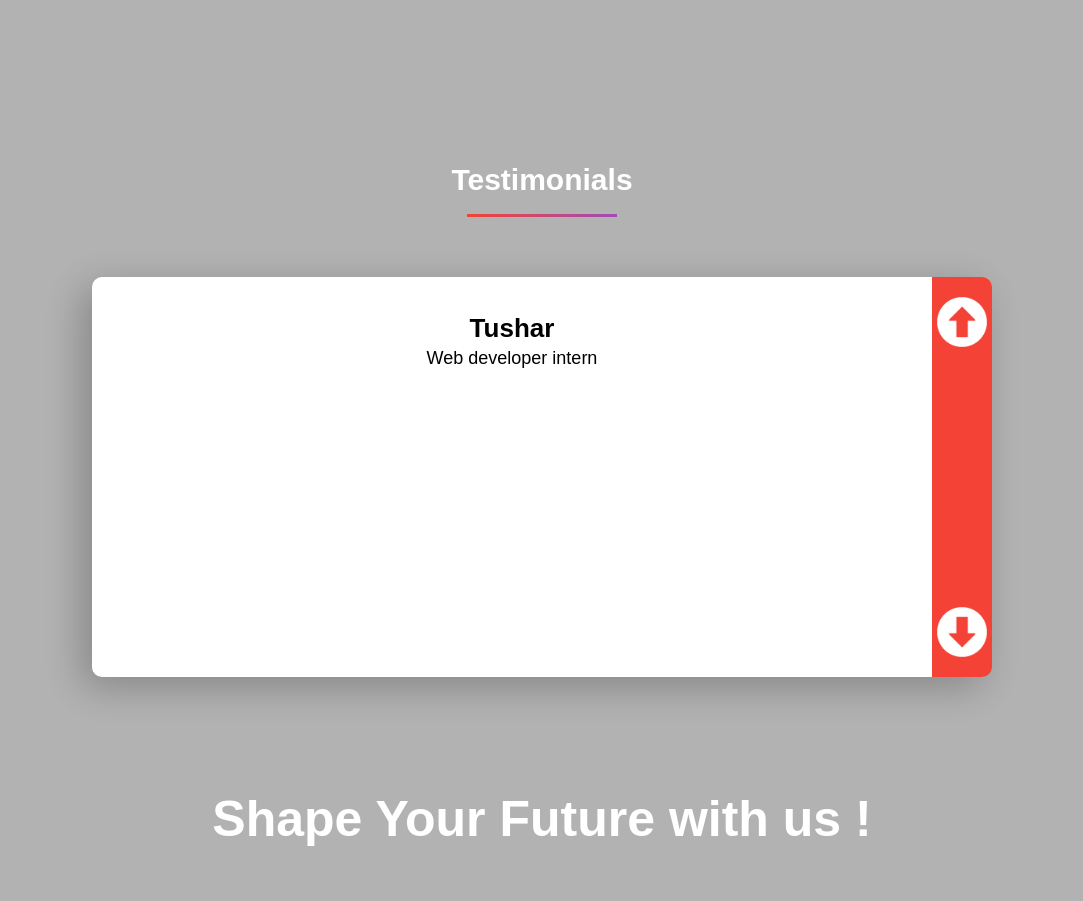
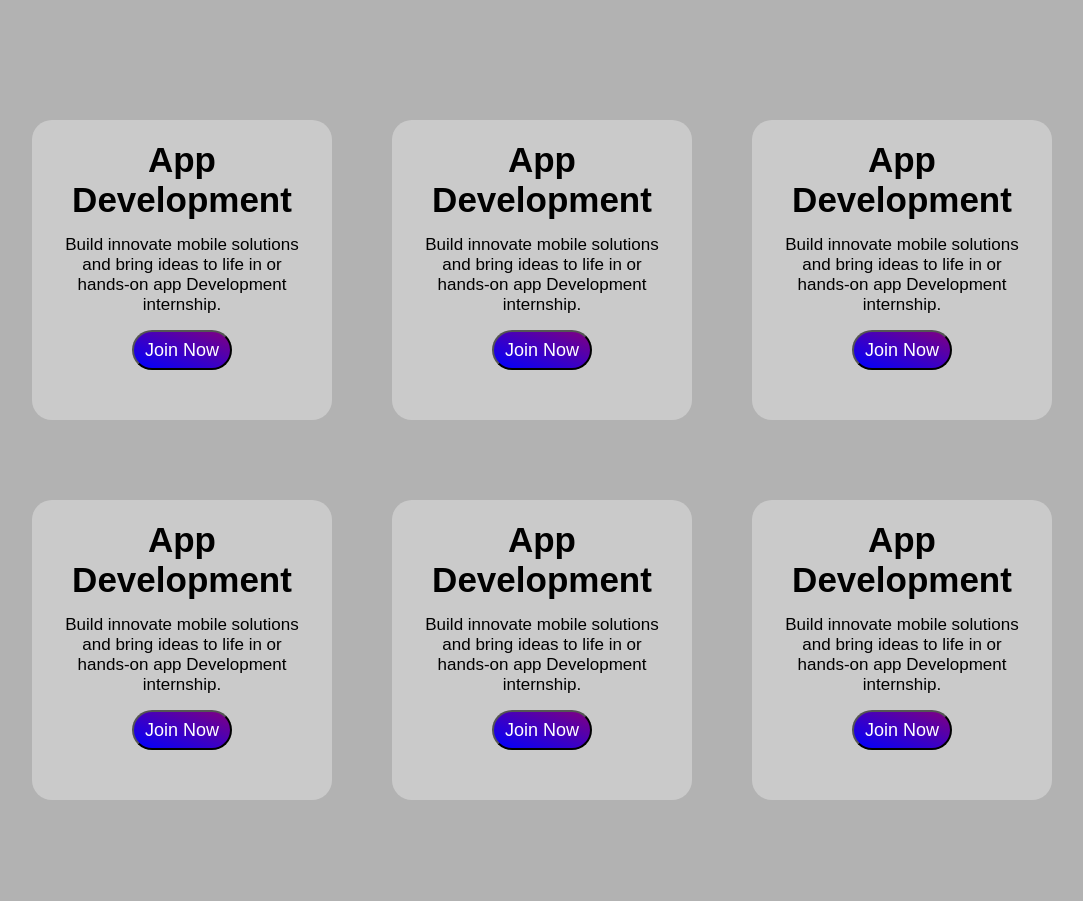
Before and after one commit to Yashvai14/internpro-website, a plain HTML site: page index.html in a window 1280 px wide. Shown: the part 780-1681 px from the top of the page, without its empty margins (98-1181 px from the left). Drawn offline with nearby package versions, Linux system fonts and the light colour scheme; grey boxes are pictures that could not be loaded.

Commit message:
second commit

```diff
--- a/index.html
+++ b/index.html
@@ -50,6 +50,57 @@
         <h3>START YOUR CAREER WITH INTERNPRO !!!</h3>
         <button><a href="#">Join Now</a></button>
 
+       </div>
+
+       <div id="service">
+        <div id="container">
+
+            <div id="row1">
+                <div class="service-box">
+                    <h1>App Development</h1>
+                    <p>Build innovate mobile solutions and bring ideas to life in or hands-on app Development internship.</p>
+                    <a href="#"><button id="btn">Join Now</button></a>
+                </div>
+
+                <div class="service-box">
+                    <h1>App Development</h1>
+                    <p>Build innovate mobile solutions and bring ideas to life in or hands-on app Development internship.</p>
+                    <a href="#"><button id="btn">Join Now</button></a>
+                </div>
+
+                <div class="service-box">
+                    <h1>App Development</h1>
+                    <p>Build innovate mobile solutions and bring ideas to life in or hands-on app Development internship.</p>
+                    <a href="#"><button id="btn">Join Now</button></a>
+                </div>
+
+            </div>
+
+
+            <div id="row2">
+                <div class="service-box">
+                    <h1>App Development</h1>
+                    <p>Build innovate mobile solutions and bring ideas to life in or hands-on app Development internship.</p>
+                    <a href="#"><button id="btn">Join Now</button></a>
+                </div>
+
+                <div class="service-box">
+                    <h1>App Development</h1>
+                    <p>Build innovate mobile solutions and bring ideas to life in or hands-on app Development internship.</p>
+                    <a href="#"><button id="btn">Join Now</button></a>
+                </div>
+
+                <div class="service-box">
+                    <h1>App Development</h1>
+                    <p>Build innovate mobile solutions and bring ideas to life in or hands-on app Development internship.</p>
+                    <a href="#"><button id="btn">Join Now</button></a>
+                </div>
+
+            </div>
+
+
+
+        </div>
        </div>
 
        <div id="page2">
--- a/style.css
+++ b/style.css
@@ -213,6 +213,79 @@ nav {
     margin-bottom: -90px;
 }
 
+#service{
+    height: 100vh;
+    width: 100%;
+}
+
+#container{
+    height: 90%;
+    width: 100%;
+    display: flex;
+    justify-content: space-around;
+    position: relative;
+}
+
+#row1{
+    display: flex;
+    align-items: flex-start;
+    justify-content: space-around;
+    gap: 60px;
+    padding: 20px;
+    position: absolute;
+}
+
+#row2{
+    display: flex;
+    align-items: flex-end;
+    justify-content: space-around;
+    gap: 60px;
+    padding: 20px;
+}
+
+
+.service-box{
+    height: 300px;
+    width: 300px;
+    background: #ffffff50;
+    display: flex;
+    align-items: center;
+    justify-content: center;
+    flex-direction: column;
+    padding: 20px;
+    text-align: center;
+    gap: 10px;
+    border-radius: 20px;
+}
+
+.service-box:hover{
+    background-color: #ffffff96;
+    transition: 0.5s;
+    transform: translatey(-10px);
+}
+
+.service-box h1{
+    font-size: 35px;
+    margin-top: -40px;
+}
+
+.service-box p{
+    font-size: 17px;
+    padding: 5px;
+}
+
+
+#btn{
+    height: 40px;
+    width: 100px;
+    border-radius: 30px;
+    background: linear-gradient( to left bottom, purple,blue);
+    color: #fff;
+    font-size: 18px;
+    margin-bottom: -30px;
+    cursor: pointer;
+}
+
 #page2{
     width: 100%;
     height: 80vh;
@@ -376,15 +449,15 @@ nav {
 }
 
 #moto{
-    height: 600px;
-    width: 700px;
+    height: 500px;
+    width: 600px;
     margin-top: 25px;
     border-radius: 20px;
 }
 
 
 #gro{
-    height: 600px;
+    height: 500px;
     width: 700px;
     margin-top: 25px;
     border-radius: 20px;
```
